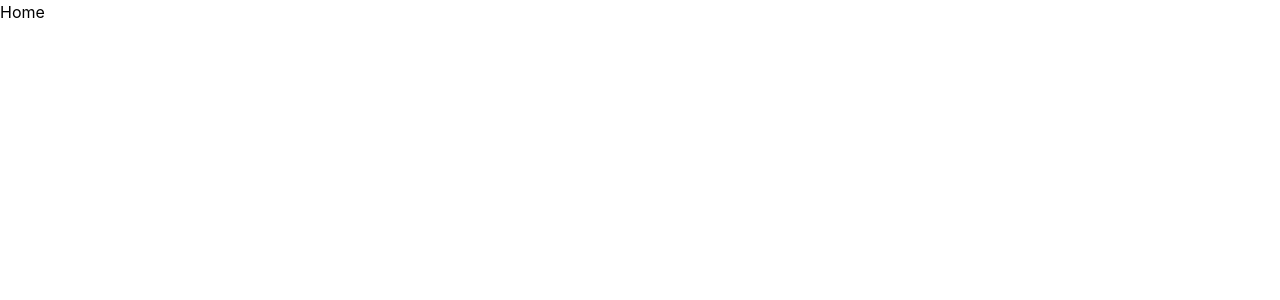
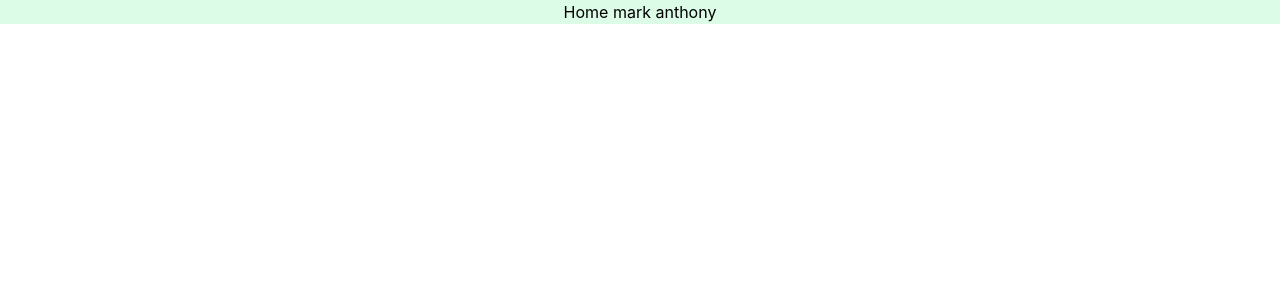
Before and after one commit to Joichiro02/nextjs-course, a Next.js app: page / in a window 1280 px wide. Shown: the top 300 px of the page. Built offline with nearby package versions, Linux system fonts and the light colour scheme.

Commit message:
add formatter in webstorm

```diff
--- a/app/(root)/(home)/page.tsx
+++ b/app/(root)/(home)/page.tsx
@@ -1,3 +1,7 @@
 export default function Home() {
-	return <div>Home</div>;
+  return (
+    <div className="flex items-center justify-center bg-green-100">
+      Home mark anthony
+    </div>
+  );
 }
```
